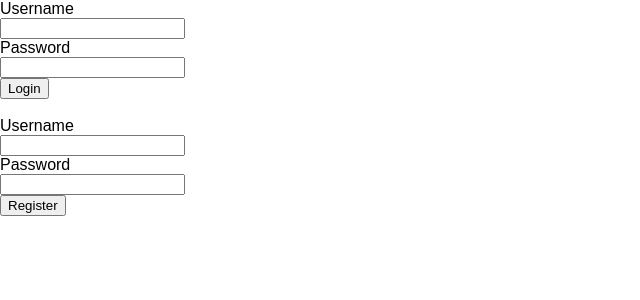
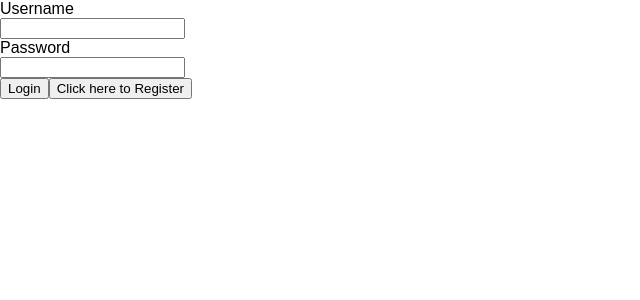
Before and after one commit to condrint/Concord, a React (Create React App) app in the folder frontend/: page / in a window 1280 px wide. Shown: the top 300 px of the page, without its empty margins (0-640 px from the left). Built offline with nearby package versions, Linux system fonts and the light colour scheme.

Commit message:
Now working Login and Register, will implement axios

```diff
--- a/frontend/package.json
+++ b/frontend/package.json
@@ -3,6 +3,7 @@
   "version": "0.1.0",
   "private": true,
   "dependencies": {
+    "axios": "^0.18.0",
     "npm": "^6.4.1",
     "react": "^16.5.2",
     "react-bootstrap": "^0.32.4",
--- a/frontend/src/App.js
+++ b/frontend/src/App.js
@@ -4,15 +4,27 @@ class App extends Component {
   constructor() {
     super();
     this.state = {
-      loginUsernameInput :"",
+      form : "login",
+      //login states
+      loginUsernameInput : "",
       loginPasswordInput : "",
       isLoggedIn : false,
+      //register states
+      registerUsernameInput : "",
+      registerPasswordInput : "",
+
     }
-    this.handleLoginChange = this.handleLoginChange.bind(this);
+    this.handleFormChange = this.handleFormChange.bind(this);
+    this.handleChange = this.handleChange.bind(this);
     this.handleLoginSubmit = this.handleLoginSubmit.bind(this);
+    this.handleRegisterSubmit = this.handleRegisterSubmit.bind(this);
+  }
+  handleFormChange = event => {
+    (this.state.form === "login") ? this.setState({form : "register"}) : this.setState({form : "login"});
   }
 
-  handleLoginChange = event => {
+  //dynamic function that can handle changes for both login and register forms
+  handleChange = event => {
     this.setState({
       [event.target.id]: event.target.value
     });
@@ -21,6 +33,24 @@ class App extends Component {
   handleLoginSubmit = event => {
     event.preventDefault();
     console.table(this.state);
+    axios.post('/api/login',{
+      loginUsernameInput,
+      loginPasswordInput,
+    });
+  }
+
+  handleRegisterSubmit = event => {
+    event.preventDefault();
+    let password = this.state.registerPasswordInput;
+    let username = this.state.registerUsernameInput;
+    if(!password || !username)
+      alert("fuck you doin, bitch?");
+    console.table(this.state);
+    axios.post('/api/register',
+    {
+      registerUsernameInput,
+      registerPasswordInput,
+    });
   }
 
   render() {
@@ -28,10 +58,15 @@ class App extends Component {
       <div id="appWrapper">
         <Login
           loginSubmit={this.handleLoginSubmit}
-          loginChange={this.handleLoginChange}
+          change={this.handleChange}
           loggedIn={this.state.isLoggedIn}
           loginUsernameInput={this.state.loginUsernameInput}
           loginPasswordInput={this.state.loginPasswordInput}
+          registerPasswordInput={this.state.registerPasswordInput}
+          registerUsernameInput={this.state.registerUsernameInput}
+          registerSubmit={this.handleRegisterSubmit}
+          formChange={this.handleFormChange}
+          form={this.state.form}
         />
       </div>
     )
--- a/frontend/src/Login.js
+++ b/frontend/src/Login.js
@@ -10,31 +10,41 @@ import React, { Component } from 'react';
 
     render()
     {
+      if(this.props.form === "login")
+      {
         return (
           <div>
             <div>
               <form id = "loginForm" onSubmit={this.props.loginSubmit}>
                 Username <br/>
-                <input id="loginUsernameInput" type="text" onChange={this.props.loginChange} value={this.props.loginUsernameInput}/> <br/>
+                <input id="loginUsernameInput" type="text" onChange={this.props.change} value={this.props.loginUsernameInput}/> <br/>
                 Password <br/>
-                <input id="loginPasswordInput" type="text" onChange={this.props.loginChange} value={this.props.loginPasswordInput}/>
+                <input id="loginPasswordInput" type="password" onChange={this.props.change} value={this.props.loginPasswordInput}/>
                 <br/>
-                <button id="loginButton" type="submit" value="Submit">Login</button><br/>
+                <button id="loginButton" type="submit" value="Submit">Login</button>
+                <button id="changeForm" onClick={this.props.formChange} value="Submit" type="click">Click here to Register</button>
               </form>
             </div>
             <br/>
-            <div>
+          </div>
+        );
+      }
+      else if(this.props.form === "register")
+      {
+        return (
+        <div>
             <form id = "registerForm" onSubmit={this.props.registerSubmit}>
               Username <br/>
-              <input id="registerUsernameInput" type="text" onChange={this.props.registerChange} value={this.props.registerUsernameInput}/> <br/>
+              <input id="registerUsernameInput" type="text" onChange={this.props.change} value={this.props.registerUsernameInput}/> <br/>
               Password <br/>
-              <input id="registerPasswordInput" type="text" onChange={this.props.registerChange} value={this.props.registerPasswordInput}/>
+              <input id="registerPasswordInput" type="password" onChange={this.props.change} value={this.props.registerPasswordInput}/>
               <br/>
               <button id="loginButton" type="submit" value="Submit">Register</button>
+              <button id="changeForm" onClick={this.props.formChange} value="Submit" type="click">Click here to Login</button>
             </form>
-            </div>
           </div>
         );
+      }
     }
  }
 
```
Also changed, not shown: 1 other file (tests, documents, lock files or other folders).
